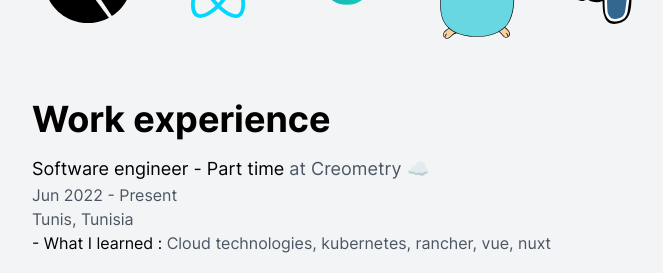
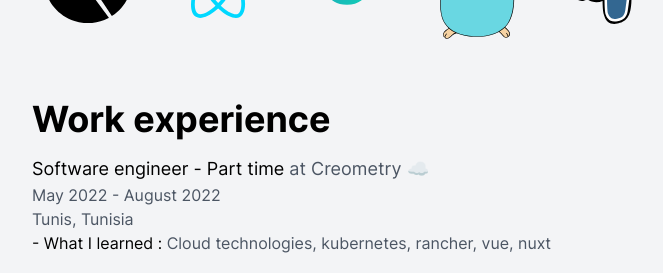
Before and after one commit to Seifbarouni/seifbarouni.live, a Next.js app: page / in a window 1280 px wide. Shown: the part 1301-1574 px from the top of the page, without its empty margins (288-951 px from the left). Built offline with nearby package versions, Linux system fonts and the light colour scheme; what tailwindcss-no-scrollbar would draw is missing.

Commit message:
date update

```diff
--- a/pages/index.tsx
+++ b/pages/index.tsx
@@ -55,8 +55,8 @@ export default function Home() {
         <WorkExperience
           jobTitle="Software engineer - Part time"
           company="Creometry ☁️"
-          startDate="Jun 2022"
-          endDate="Present"
+          startDate="May 2022"
+          endDate="August 2022"
           whatIlearned={'Cloud technologies, kubernetes, rancher, vue, nuxt'}
           location="Tunis, Tunisia"
         />
```
